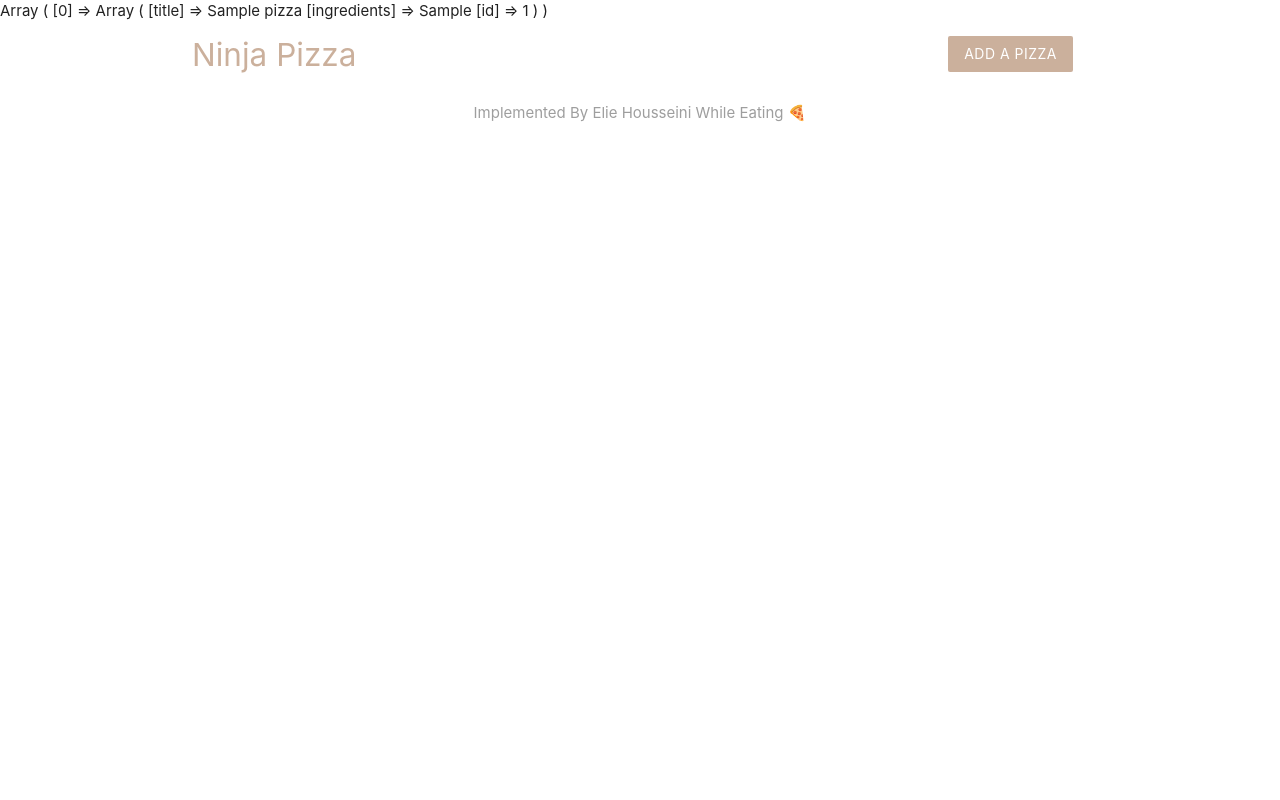
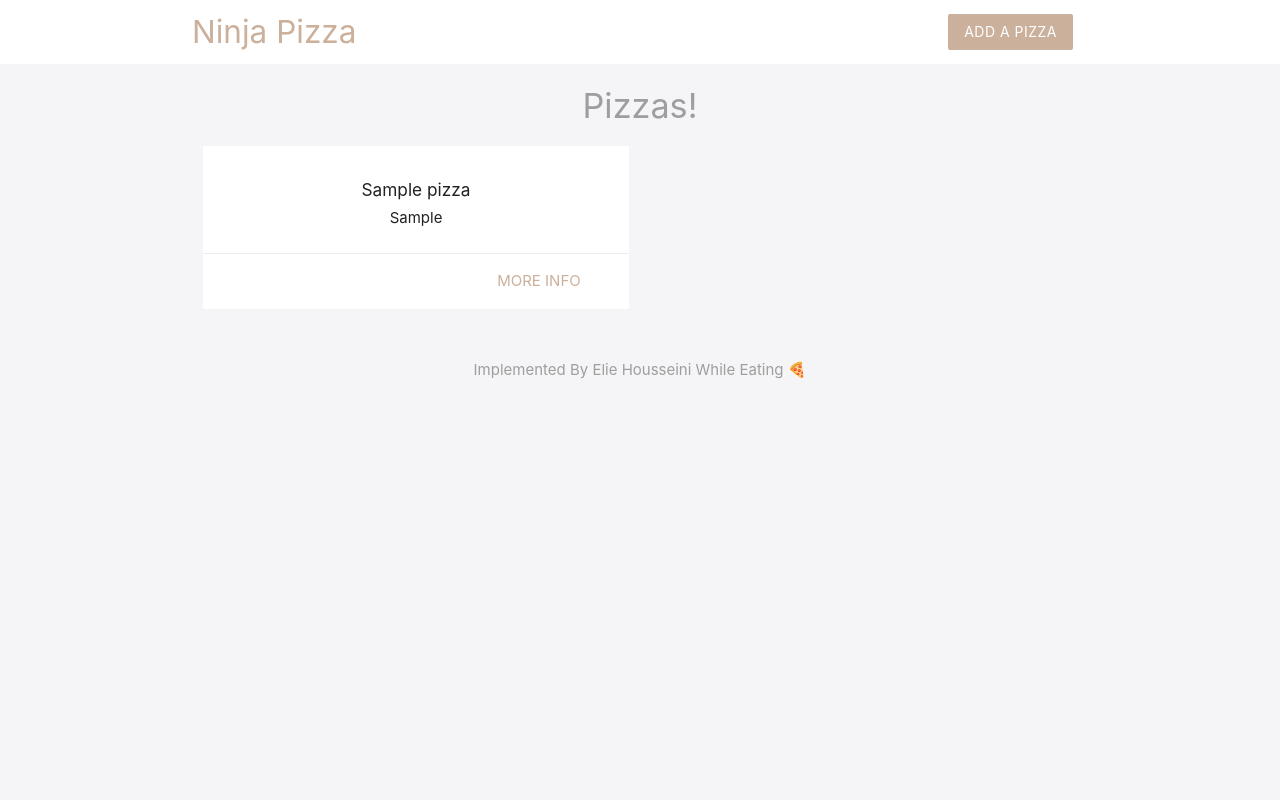
Before and after one commit to ElieHousseini/Pizza, a PHP site: page / in a window 1280 px wide. Run offline with PHP 8.4, Linux system fonts and the light colour scheme; tables that the repository leaves empty or names only in its code hold one stand-in row (values such as "Sample post").

Commit message:
getting and displaying the data from DB, changing the background color

```diff
--- a/Styles.css
+++ b/Styles.css
@@ -11,3 +11,7 @@ form {
   margin: 20px auto;
   padding: 20px;
 }
+
+body {
+  background-color: rgb(245, 244, 246);
+}
--- a/index.php
+++ b/index.php
@@ -8,8 +8,9 @@
   }
 
   // write query for all pizzas
-  // *: I want all the Cols from the table pizzas
-  $sql = 'SELECT title, ingredients, id FROM pizzas';
+  // *: I want all the Cols from the table pizzas they will be ordered according to the
+  // created_at attribute.
+  $sql = 'SELECT title, ingredients, id FROM pizzas ORDER BY created_at';
 
   // Make query and get result
   $result = mysqli_query($conn, $sql);
@@ -23,7 +24,7 @@
   // Close the connection
   mysqli_close($conn);
 
-  print_r($pizzas);
+  // print_r($pizzas);
 
 ?>
 
@@ -35,6 +36,33 @@
 <link rel="stylesheet" href="Styles.css" type="text/css">
 
 <?php include('Components/Header.php'); ?>
+
+  <h4 class="center grey-text">Pizzas!</h4>
+
+  <div class="container">
+
+    <div class="row">
+
+      <?php foreach($pizzas as $pizza){ ?>
+
+        <div class="col s6 md3">
+          <div class="card z-depth-0">
+            <div class="card-content center">
+              <h6><?php echo htmlspecialchars($pizza['title']); ?></h6>
+              <div><?php echo htmlspecialchars($pizza['ingredients']) ?></div>
+            </div>
+            <div class = 'card-action right-align'>
+              <a href="#" class="brand-text">more info</a>
+            </div>
+          </div>
+        </div>
+
+      <?php } ?>
+
+    </div>
+
+  </div>
+
 <?php include('Components/Footer.php'); ?>
 
 </html>
```
